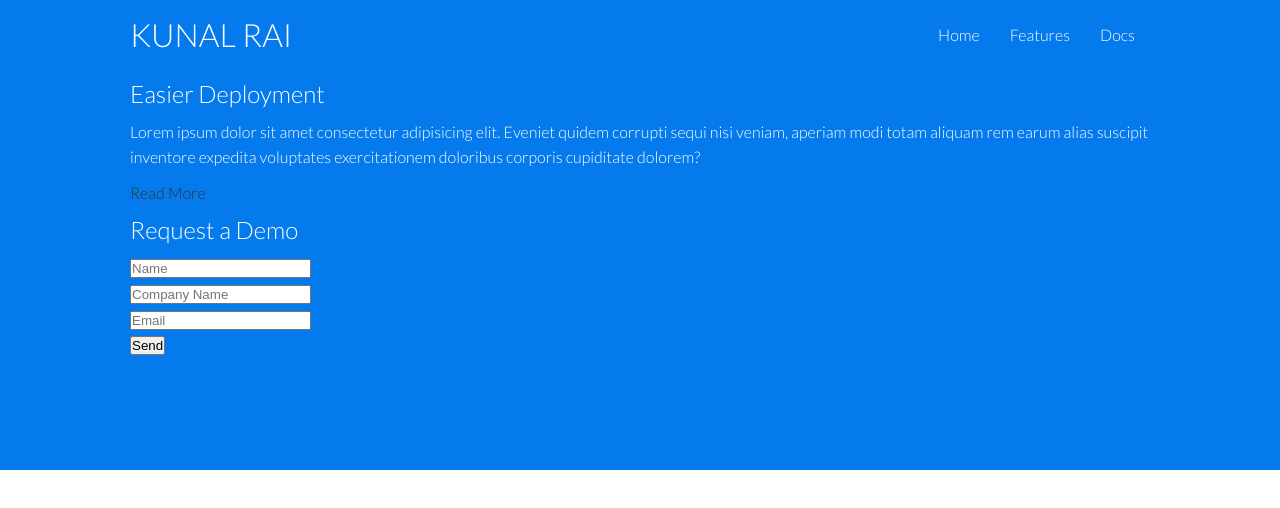
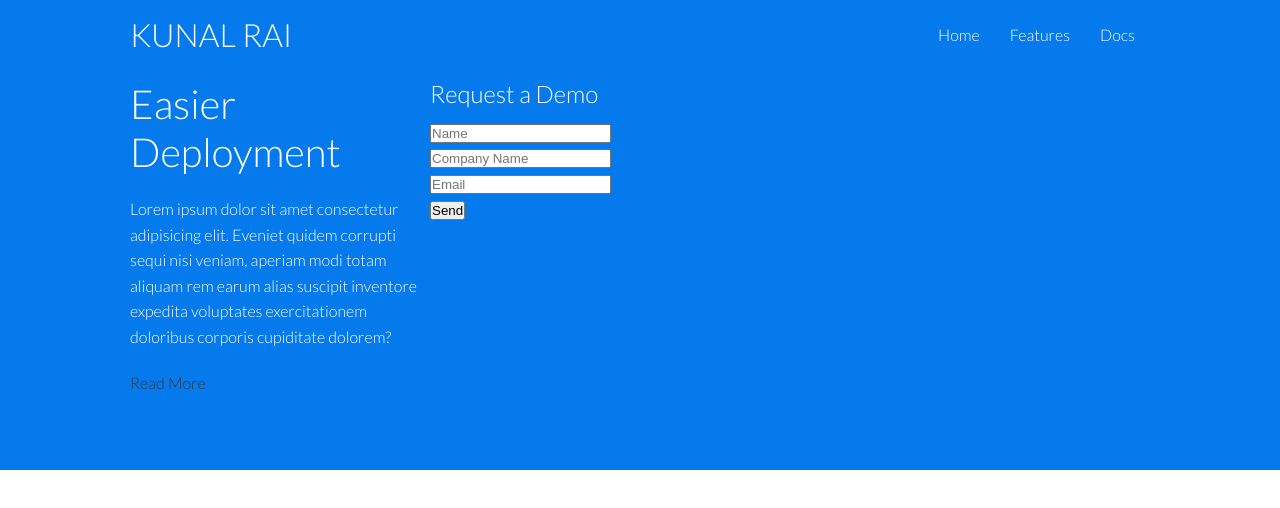
Before and after one commit to kunal-rai982/learn, a plain HTML site: page resp-web/index.html in a window 1280 px wide. Drawn offline with Linux system fonts and the light colour scheme.

Commit message:
modified

```diff
--- a/resp-web/css/style.css
+++ b/resp-web/css/style.css
@@ -57,6 +57,13 @@ img{
     height: 400px;
     background-color: var(--primary-color);
     color: white;
+    position: relative;
+}
+.showcase h1{
+    font-size: 40px;
+}
+.showcase p{
+    margin: 20px 0;
 }
 /* Utilities */
 .container{
@@ -71,3 +78,7 @@ img{
     align-items: center;
     height: 100%;
 }
+ .grid{
+    display: grid;
+    grid-template-columns: 300px 200px;
+ }
```
